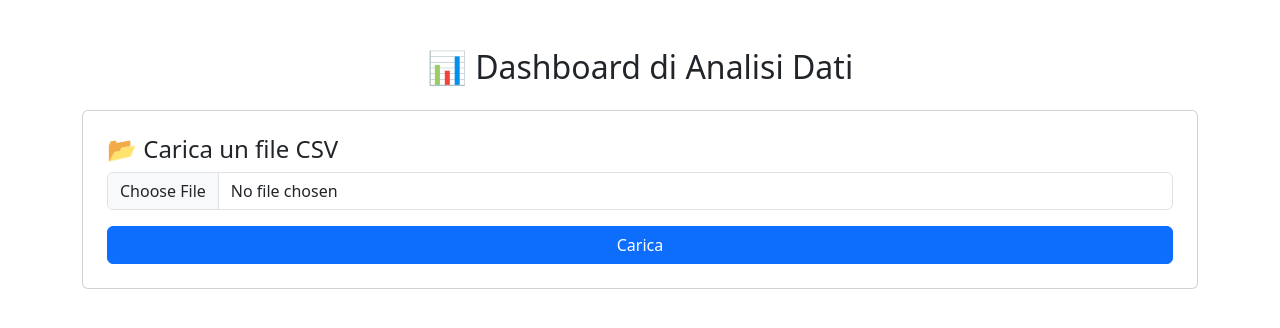
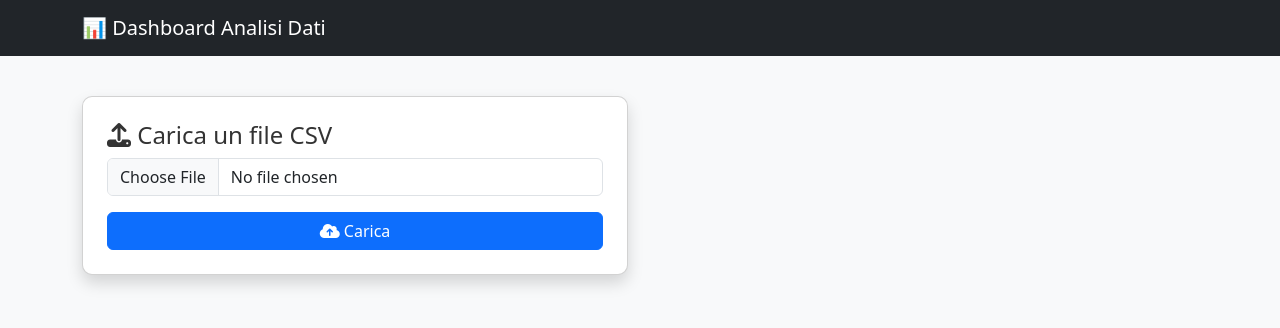
Before and after one commit to tommasold/dashboard-analytics, a Flask app: page / in a window 1280 px wide. Shown: the top 328 px of the page. Run offline with Flask 3, Linux system fonts and the light colour scheme; some libraries are stand-ins or nearby versions.

Commit message:
created style.css

```diff
--- /dev/null
+++ b/static/script.js
@@ -0,0 +1,121 @@
+document.getElementById("uploadBtn").addEventListener("click", function() {
+        let fileInput = document.getElementById("fileInput").files[0];
+        if (!fileInput) {
+            alert("Seleziona un file CSV!");
+            return;
+        }
+
+        let formData = new FormData();
+        formData.append("file", fileInput);
+
+        fetch("/upload", { method: "POST", body: formData })
+        .then(response => response.json())
+        .then(data => {
+            if (data.error) {
+                alert("Errore: " + data.error);
+                return;
+            }
+
+            let filename = data.filename;
+            let preview = data.preview;
+            let columns = Object.keys(preview[0]);
+
+            // Mostra anteprima dati
+            document.getElementById("previewSection").style.display = "block";
+            document.getElementById("tableHead").innerHTML = "<tr>" + columns.map(col => `<th>${col}</th>`).join("") + "</tr>";
+            document.getElementById("tableBody").innerHTML = preview.map(row => "<tr>" + columns.map(col => `<td>${row[col]}</td>`).join("") + "</tr>").join("");
+
+            // Mostra selezione colonna e statistiche
+            document.getElementById("columnSelection").style.display = "block";
+            document.getElementById("statsSelection").style.display = "block";
+
+            let columnDropdown = document.getElementById("columnDropdown");
+            columnDropdown.innerHTML = "";
+            columns.forEach(col => {
+                columnDropdown.innerHTML += `<option value="${col}">${col}</option>`;
+            });
+
+            // Calcola statistiche
+            document.getElementById("generateStatsBtn").onclick = function() {
+                let selectedColumn = columnDropdown.value;
+                let selectedStats = Array.from(document.querySelectorAll("#statsCheckboxes input:checked"))
+                                        .map(checkbox => checkbox.value);
+
+                if (selectedStats.length === 0) {
+                    alert("Seleziona almeno una statistica!");
+                    return;
+                }
+
+                fetch(`/stats/${filename}/${selectedColumn}`, {
+                    method: "POST",
+                    headers: { "Content-Type": "application/json" },
+                    body: JSON.stringify({ statistics: selectedStats })
+                })
+                .then(response => response.json())
+                .then(data => {
+                    let statsHtml = "<ul>";
+                    for (let key in data) {
+                        statsHtml += `<li><b>${key.replace("_", " ")}:</b> ${data[key]}</li>`;
+                    }
+                    statsHtml += "</ul>";
+
+                    document.getElementById("statsResults").innerHTML = statsHtml;
+                });
+            };
+        })
+        .catch(error => console.error("Errore:", error));
+    });
+    document.getElementById("uploadBtn").addEventListener("click", function() {
+        let fileInput = document.getElementById("fileInput").files[0];
+        if (!fileInput) {
+            alert("Seleziona un file CSV!");
+            return;
+        }
+
+        let formData = new FormData();
+        formData.append("file", fileInput);
+
+        fetch("/upload", { method: "POST", body: formData })
+        .then(response => response.json())
+        .then(data => {
+            if (data.error) {
+                alert("Errore: " + data.error);
+                return;
+            }
+
+            let filename = data.filename;
+            let preview = data.preview;
+            let columns = Object.keys(preview[0]);
+
+            // Mostra anteprima dati
+            document.getElementById("previewSection").style.display = "block";
+            document.getElementById("tableHead").innerHTML = "<tr>" + columns.map(col => `<th>${col}</th>`).join("") + "</tr>";
+            document.getElementById("tableBody").innerHTML = preview.map(row => "<tr>" + columns.map(col => `<td>${row[col]}</td>`).join("") + "</tr>").join("");
+
+            // Mostra selezione colonna e tipo di grafico
+            document.getElementById("columnSelection").style.display = "block";
+            let columnDropdown = document.getElementById("columnDropdown");
+            columnDropdown.innerHTML = "";
+            columns.forEach(col => {
+                columnDropdown.innerHTML += `<option value="${col}">${col}</option>`;
+            });
+
+            // Genera grafico al click
+            document.getElementById("generateChartBtn").onclick = function() {
+                let selectedColumn = columnDropdown.value;
+                let chartType = document.getElementById("chartTypeDropdown").value;
+
+                fetch(`/plot/${filename}/${selectedColumn}/${chartType}`)
+                .then(response => response.json())
+                .then(data => {
+                    if (data.error) {
+                        alert("Errore: " + data.error);
+                        return;
+                    }
+                    document.getElementById("chart").src = data.image;
+                    document.getElementById("chartSection").style.display = "block";
+                });
+            };
+        })
+        .catch(error => console.error("Errore:", error));
+    });
--- /dev/null
+++ b/static/style.css
@@ -0,0 +1,20 @@
+body {
+    background-color: #f8f9fa;
+}
+
+.card {
+    border-radius: 10px;
+    transition: all 0.3s;
+}
+
+.card:hover {
+    box-shadow: 0px 4px 10px rgba(0, 0, 0, 0.1);
+}
+
+button {
+    font-weight: bold;
+}
+
+h4 {
+    color: #333;
+}
--- a/templates/index.html
+++ b/templates/index.html
@@ -5,33 +5,38 @@
     <meta name="viewport" content="width=device-width, initial-scale=1.0">
     <title>Dashboard Analisi Dati</title>
     <link rel="stylesheet" href="https://cdn.jsdelivr.net/npm/bootstrap@5.3.0/dist/css/bootstrap.min.css">
+    <link rel="stylesheet" href="https://cdnjs.cloudflare.com/ajax/libs/font-awesome/6.4.0/css/all.min.css">
+    <link rel="stylesheet" href="/static/style.css">
 </head>
 <body>
-    <div class="container mt-5">
-        <h2 class="text-center">📊 Dashboard di Analisi Dati</h2>
 
-        <!-- Sezione Upload File -->
-        <div class="card p-4 mt-4">
-            <h4>📂 Carica un file CSV</h4>
+    <!-- Navbar -->
+    <nav class="navbar navbar-dark bg-dark fixed-top">
+        <div class="container">
+            <a class="navbar-brand" href="#">📊 Dashboard Analisi Dati</a>
+        </div>
+    </nav>
+
+    <!-- Contenuto principale -->
+    <div class="container mt-5 pt-5">
+        <div class="row">
+
+            <!-- Sezione Upload -->
+            <div class="col-md-6">
+                <div class="card shadow p-4">
+                    <h4><i class="fas fa-upload"></i> Carica un file CSV</h4>
                     <input type="file" id="fileInput" class="form-control">
-            <button id="uploadBtn" class="btn btn-primary mt-3">Carica</button>
+                    <button id="uploadBtn" class="btn btn-primary mt-3"><i class="fas fa-cloud-upload-alt"></i> Carica</button>
+                </div>
             </div>
 
-        <!-- Sezione Anteprima -->
-        <div class="mt-4" id="previewSection" style="display: none;">
-            <h4>🔍 Anteprima Dataset</h4>
-            <table class="table table-striped mt-3">
-                <thead id="tableHead"></thead>
-                <tbody id="tableBody"></tbody>
-            </table>
-        </div>
-
-        <!-- Selezione colonna e tipo di grafico -->
-<div class="mt-4" id="columnSelection" style="display: none;">
-    <h4>📌 Seleziona una colonna numerica</h4>
+            <!-- Sezione Selezione Colonne -->
+            <div class="col-md-6">
+                <div class="card shadow p-4" id="columnSelection" style="display: none;">
+                    <h4><i class="fas fa-columns"></i> Seleziona una colonna numerica</h4>
                     <select id="columnDropdown" class="form-select"></select>
 
-    <h4 class="mt-3">📊 Scegli il tipo di grafico</h4>
+                    <h4 class="mt-3"><i class="fas fa-chart-bar"></i> Scegli il tipo di grafico</h4>
                     <select id="chartTypeDropdown" class="form-select">
                         <option value="histogram">Istogramma</option>
                         <option value="boxplot">Boxplot</option>
@@ -39,21 +44,33 @@
                         <option value="line">Line Chart</option>
                     </select>
 
-    <button id="generateChartBtn" class="btn btn-success mt-3">Genera Grafico</button>
+                    <button id="generateChartBtn" class="btn btn-success mt-3"><i class="fas fa-chart-line"></i> Genera Grafico</button>
+                </div>
+            </div>
+
+        </div>
+
+        <!-- Sezione Anteprima Dataset -->
+        <div class="card shadow mt-4 p-4" id="previewSection" style="display: none;">
+            <h4><i class="fas fa-table"></i> Anteprima Dataset</h4>
+            <div class="table-responsive">
+                <table class="table table-striped mt-3">
+                    <thead id="tableHead"></thead>
+                    <tbody id="tableBody"></tbody>
+                </table>
+            </div>
         </div>
 
         <!-- Sezione Grafico -->
-<div class="mt-4" id="chartSection" style="display: none;">
-    <h4>📈 Grafico</h4>
-    <img id="chart" class="img-fluid" alt="Grafico">
+        <div class="card shadow mt-4 p-4 text-center" id="chartSection" style="display: none;">
+            <h4><i class="fas fa-chart-area"></i> Grafico</h4>
+            <img id="chart" class="img-fluid mt-3" alt="Grafico">
         </div>
 
-
-<!-- Sezione per selezionare le statistiche -->
-<div class="mt-4" id="statsSelection" style="display: none;">
-    <h4>📊 Scegli le statistiche da calcolare</h4>
-
-    <div id="statsCheckboxes">
+        <!-- Sezione Selezione Statistiche -->
+        <div class="card shadow mt-4 p-4" id="statsSelection" style="display: none;">
+            <h4><i class="fas fa-calculator"></i> Seleziona le statistiche</h4>
+            <div id="statsCheckboxes" class="mt-2">
                 <label><input type="checkbox" value="media"> Media</label><br>
                 <label><input type="checkbox" value="mediana"> Mediana</label><br>
                 <label><input type="checkbox" value="moda"> Moda</label><br>
@@ -66,137 +83,15 @@
                 <label><input type="checkbox" value="conteggio"> Conteggio</label><br>
             </div>
 
-    <button id="generateStatsBtn" class="btn btn-info mt-3">Calcola Statistiche</button>
+            <button id="generateStatsBtn" class="btn btn-info mt-3"><i class="fas fa-chart-pie"></i> Calcola Statistiche</button>
             <div class="mt-3" id="statsResults"></div>
         </div>
+    </div>
 
+    <script src="https://code.jquery.com/jquery-3.6.0.min.js"></script>
+    <script src="https://cdn.jsdelivr.net/npm/bootstrap@5.3.0/dist/js/bootstrap.bundle.min.js"></script>
+    <script src="/static/script.js"></script>
 
-
-
-<script>
-    document.getElementById("uploadBtn").addEventListener("click", function() {
-        let fileInput = document.getElementById("fileInput").files[0];
-        if (!fileInput) {
-            alert("Seleziona un file CSV!");
-            return;
-        }
-
-        let formData = new FormData();
-        formData.append("file", fileInput);
-
-        fetch("/upload", { method: "POST", body: formData })
-        .then(response => response.json())
-        .then(data => {
-            if (data.error) {
-                alert("Errore: " + data.error);
-                return;
-            }
-
-            let filename = data.filename;
-            let preview = data.preview;
-            let columns = Object.keys(preview[0]);
-
-            // Mostra anteprima dati
-            document.getElementById("previewSection").style.display = "block";
-            document.getElementById("tableHead").innerHTML = "<tr>" + columns.map(col => `<th>${col}</th>`).join("") + "</tr>";
-            document.getElementById("tableBody").innerHTML = preview.map(row => "<tr>" + columns.map(col => `<td>${row[col]}</td>`).join("") + "</tr>").join("");
-
-            // Mostra selezione colonna e statistiche
-            document.getElementById("columnSelection").style.display = "block";
-            document.getElementById("statsSelection").style.display = "block";
-
-            let columnDropdown = document.getElementById("columnDropdown");
-            columnDropdown.innerHTML = "";
-            columns.forEach(col => {
-                columnDropdown.innerHTML += `<option value="${col}">${col}</option>`;
-            });
-
-            // Calcola statistiche
-            document.getElementById("generateStatsBtn").onclick = function() {
-                let selectedColumn = columnDropdown.value;
-                let selectedStats = Array.from(document.querySelectorAll("#statsCheckboxes input:checked"))
-                                        .map(checkbox => checkbox.value);
-
-                if (selectedStats.length === 0) {
-                    alert("Seleziona almeno una statistica!");
-                    return;
-                }
-
-                fetch(`/stats/${filename}/${selectedColumn}`, {
-                    method: "POST",
-                    headers: { "Content-Type": "application/json" },
-                    body: JSON.stringify({ statistics: selectedStats })
-                })
-                .then(response => response.json())
-                .then(data => {
-                    let statsHtml = "<ul>";
-                    for (let key in data) {
-                        statsHtml += `<li><b>${key.replace("_", " ")}:</b> ${data[key]}</li>`;
-                    }
-                    statsHtml += "</ul>";
-
-                    document.getElementById("statsResults").innerHTML = statsHtml;
-                });
-            };
-        })
-        .catch(error => console.error("Errore:", error));
-    });
-    document.getElementById("uploadBtn").addEventListener("click", function() {
-        let fileInput = document.getElementById("fileInput").files[0];
-        if (!fileInput) {
-            alert("Seleziona un file CSV!");
-            return;
-        }
-
-        let formData = new FormData();
-        formData.append("file", fileInput);
-
-        fetch("/upload", { method: "POST", body: formData })
-        .then(response => response.json())
-        .then(data => {
-            if (data.error) {
-                alert("Errore: " + data.error);
-                return;
-            }
-
-            let filename = data.filename;
-            let preview = data.preview;
-            let columns = Object.keys(preview[0]);
-
-            // Mostra anteprima dati
-            document.getElementById("previewSection").style.display = "block";
-            document.getElementById("tableHead").innerHTML = "<tr>" + columns.map(col => `<th>${col}</th>`).join("") + "</tr>";
-            document.getElementById("tableBody").innerHTML = preview.map(row => "<tr>" + columns.map(col => `<td>${row[col]}</td>`).join("") + "</tr>").join("");
-
-            // Mostra selezione colonna e tipo di grafico
-            document.getElementById("columnSelection").style.display = "block";
-            let columnDropdown = document.getElementById("columnDropdown");
-            columnDropdown.innerHTML = "";
-            columns.forEach(col => {
-                columnDropdown.innerHTML += `<option value="${col}">${col}</option>`;
-            });
-
-            // Genera grafico al click
-            document.getElementById("generateChartBtn").onclick = function() {
-                let selectedColumn = columnDropdown.value;
-                let chartType = document.getElementById("chartTypeDropdown").value;
-
-                fetch(`/plot/${filename}/${selectedColumn}/${chartType}`)
-                .then(response => response.json())
-                .then(data => {
-                    if (data.error) {
-                        alert("Errore: " + data.error);
-                        return;
-                    }
-                    document.getElementById("chart").src = data.image;
-                    document.getElementById("chartSection").style.display = "block";
-                });
-            };
-        })
-        .catch(error => console.error("Errore:", error));
-    });
-
-</script>
 
 
 </body>
```
Lines whose indentation alone changed are shown as unchanged.
